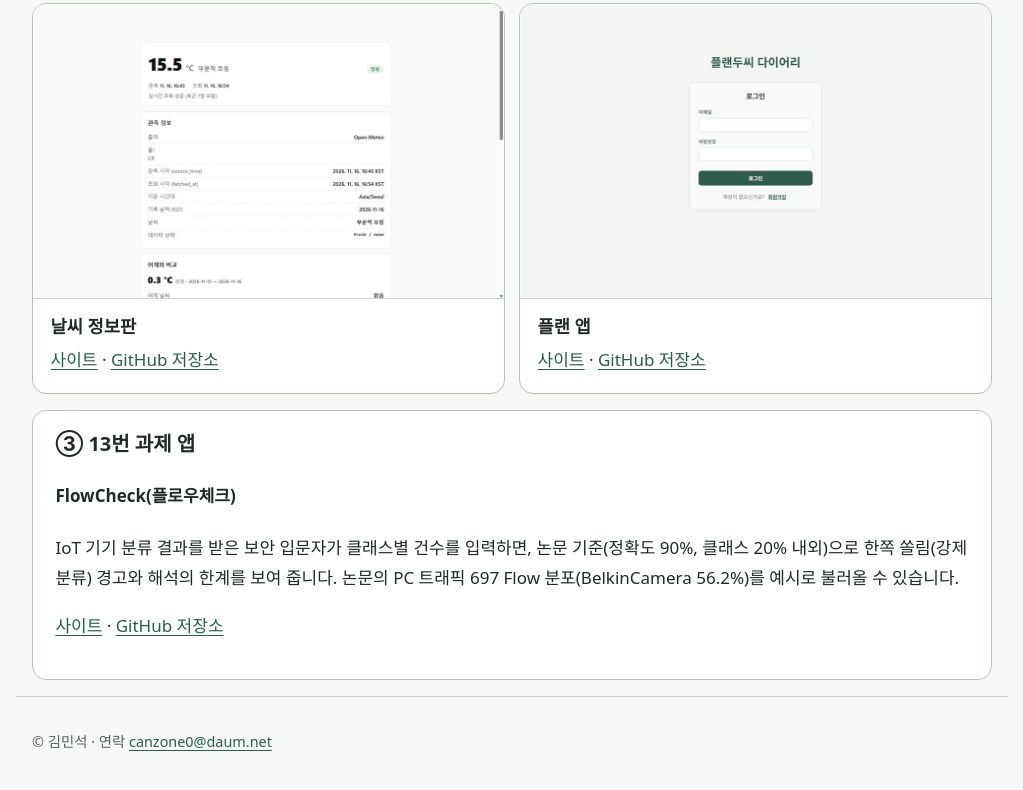
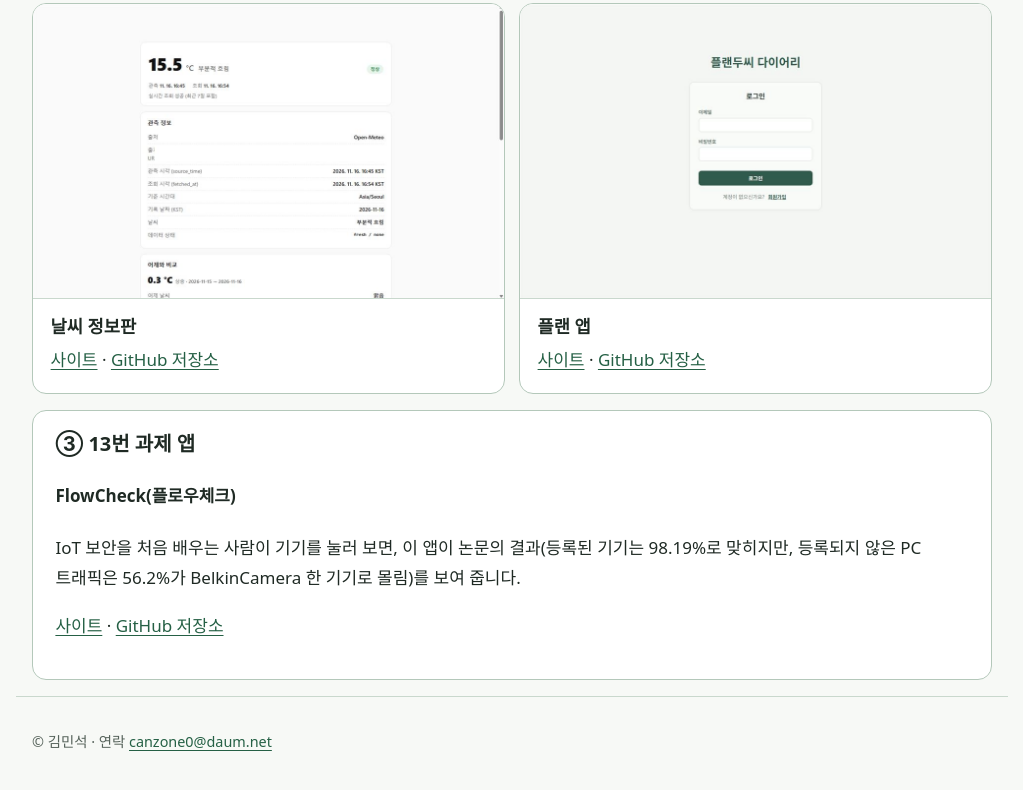
Before and after one commit to ILB72/kms-portfolio, a plain HTML site: page site/index.html in a window 1280 px wide. Shown: the part 3910-4700 px from the top of the page, without its empty margins (128-1151 px from the left). Drawn offline with Linux system fonts and the light colour scheme.

Commit message:
feat(site): 대표작 ③ 카드 설명을 FlowCheck 새 한 문장으로 수정
Co-Authored-By: Claude Sonnet 5.5 <noreply@anthropic.com>

```diff
--- a/site/index.html
+++ b/site/index.html
@@ -209,7 +209,7 @@
 <div class="work reveal">
 <h3>③ 13번 과제 앱</h3>
 <h4>FlowCheck(플로우체크)</h4>
-<p>IoT 기기 분류 결과를 받은 보안 입문자가 클래스별 건수를 입력하면, 논문 기준(정확도 90%, 클래스 20% 내외)으로 한쪽 쏠림(강제 분류) 경고와 해석의 한계를 보여 줍니다. 논문의 PC 트래픽 697 Flow 분포(BelkinCamera 56.2%)를 예시로 불러올 수 있습니다.</p>
+<p>IoT 보안을 처음 배우는 사람이 기기를 눌러 보면, 이 앱이 논문의 결과(등록된 기기는 98.19%로 맞히지만, 등록되지 않은 PC 트래픽은 56.2%가 BelkinCamera 한 기기로 몰림)를 보여 줍니다.</p>
 <p><a href="https://flowcheck-one.vercel.app/">사이트</a> · <a href="https://github.com/ILB72/flowcheck">GitHub 저장소</a></p>
 </div>
 </section>
```
